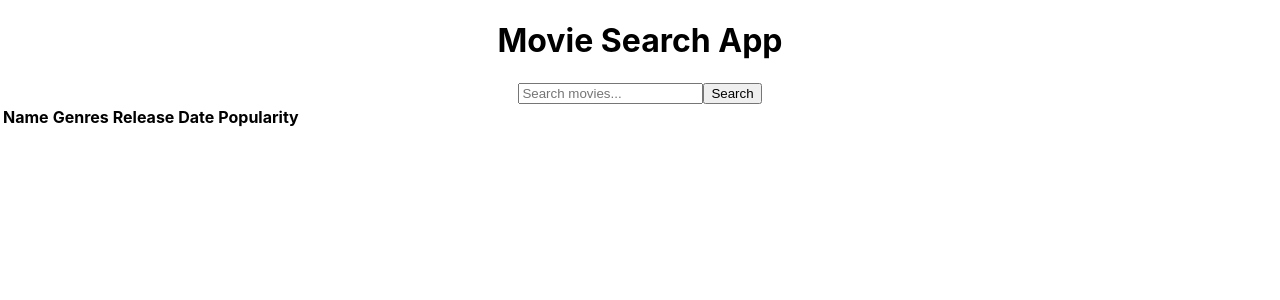
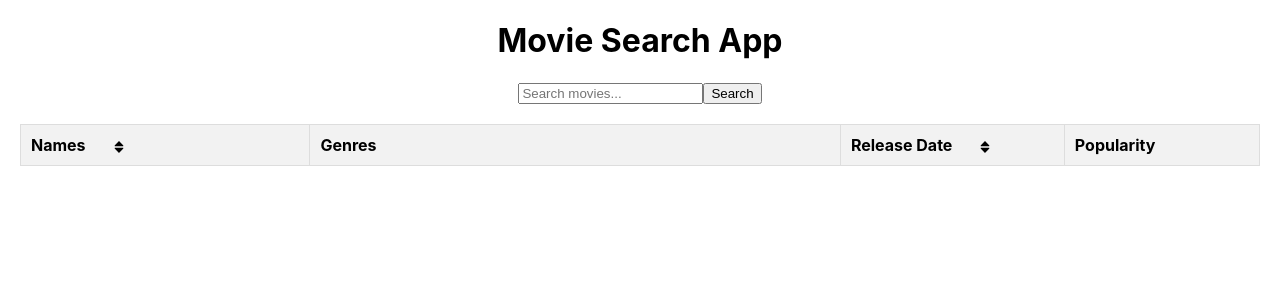
Before and after one commit to harrison-dietze/movies-search, a React (Create React App) app in the folder movie-catalog/: page / in a window 1280 px wide. Shown: the top 300 px of the page. Built offline with nearby package versions, Linux system fonts and the light colour scheme.

Commit message:
Inicio do embelezamento ;)

```diff
--- a/movie-catalog/src/App.js
+++ b/movie-catalog/src/App.js
@@ -16,11 +16,21 @@ function App() {
     }
   };
 
+    const handleSort = async (searchColumn, direction = 'D') => {
+        try {
+            console.log(searchColumn)
+            const data = await api.fetchMovies('', '', searchColumn, direction);
+            setMovies(data);
+        } catch (error) {
+            console.error("Error fetching movies:", error);
+        }
+    };
+
   return (
     <div className="App">
       <h1>Movie Search App</h1>
       <SearchField onSearch={handleSearch} />
-      <MovieTable movies={movies} />
+      <MovieTable onSort={handleSort} movies={movies} />
     </div>
   );
 }
--- a/movie-catalog/src/api/api.js
+++ b/movie-catalog/src/api/api.js
@@ -6,7 +6,6 @@ const fetchMovies = async (
   sortColumn = "title",
   direction = "D"
 ) => {
-  sortColumn = "popularity";
   const response = await fetch(
     `${BASE_URL}?filter=${searchQuery}&param=${param}&sortColumn=${sortColumn}&direction=${direction}`
   );
--- /dev/null
+++ b/movie-catalog/src/components/table/table.css
@@ -0,0 +1,68 @@
+.header-title {
+    min-width: 30vw;
+    max-width: 30vw;
+}
+
+.header-genres {
+    min-width: 30vw;
+    max-width: 30vw;
+}
+
+.header-date {
+    min-width: 10vw;
+    max-width: 10vw;
+}
+
+.header-popularity {
+    min-width: 10vw;
+    max-width: 10vw;
+}
+
+.movie-table-container {
+    margin: 20px;
+    overflow-x: auto;
+}
+
+.movie-table {
+    width: 100%;
+    border-collapse: collapse;
+    border: 1px solid #ddd;
+    background-color: #fff;
+}
+
+.movie-table th {
+    background-color: #f2f2f2;
+    padding: 10px;
+    text-align: left;
+    font-weight: bold;
+}
+
+.movie-table th span {
+    margin-right: 20px;
+}
+
+.movie-table td,
+.movie-table th {
+    padding: 10px;
+    border: 1px solid #ddd;
+}
+
+.sort-icon {
+    vertical-align: middle;
+    margin-left: 5px;
+}
+
+.header-title,
+.header-genres,
+.header-date,
+.header-popularity {
+    text-align: center;
+}
+
+.header-title {
+    min-width: 200px;
+}
+
+.header-date {
+    min-width: 150px;
+}
--- a/movie-catalog/src/components/table/table.js
+++ b/movie-catalog/src/components/table/table.js
@@ -1,15 +1,42 @@
-import React from "react";
-import { displayUtils } from "../../utils/display-utils";
+import {TiArrowUnsorted} from "react-icons/ti";
+import React, { useState } from "react";
+import {displayUtils} from "../../utils/display-utils";
+import "../../index"
+import "./table.css"
 
-const MovieTable = ({ movies }) => {
+const MovieTable = ({ movies, onSort }) => {
+    const [direction, setDirection] = useState('D');
+
+
+    const handleSort = (column) => {
+        console.log(direction);
+        setDirection(direction === 'D' ? 'A' : 'D');
+        onSort(column, direction);
+        }
+
 return (
-    <table>
+    <div className="movie-table-container">
+        <table className="movie-table">
             <thead>
             <tr>
-          <th>Name</th>
-          <th>Genres</th>
-          <th>Release Date</th>
-          <th>Popularity</th>
+                <th className="header-title">
+                    <span>Names</span>
+                    <TiArrowUnsorted
+                        className="sort-icon"
+                        style={{ cursor: 'pointer' }}
+                        onClick={() => handleSort('title')}
+                    />
+                </th>
+                <th className="header-genres">Genres</th>
+                <th className="header-date">
+                    <span>Release Date</span>
+                    <TiArrowUnsorted
+                        className="sort-icon"
+                        style={{ cursor: 'pointer' }}
+                        onClick={() => handleSort('releaseDate')}
+                    />
+                </th>
+                <th className="header-popularity">Popularity</th>
             </tr>
             </thead>
             <tbody>
@@ -23,6 +50,7 @@ const MovieTable = ({ movies }) => {
             ))}
             </tbody>
         </table>
+    </div>
 );
 };
 
--- a/movie-catalog/src/index.css
+++ b/movie-catalog/src/index.css
@@ -11,3 +11,7 @@ code {
   font-family: source-code-pro, Menlo, Monaco, Consolas, 'Courier New',
     monospace;
 }
+
+.btt {
+  cursor: pointer;
+}
```
Also changed, not shown: 2 other files (tests, documents, lock files or other folders). Lines whose indentation alone changed are shown as unchanged.
